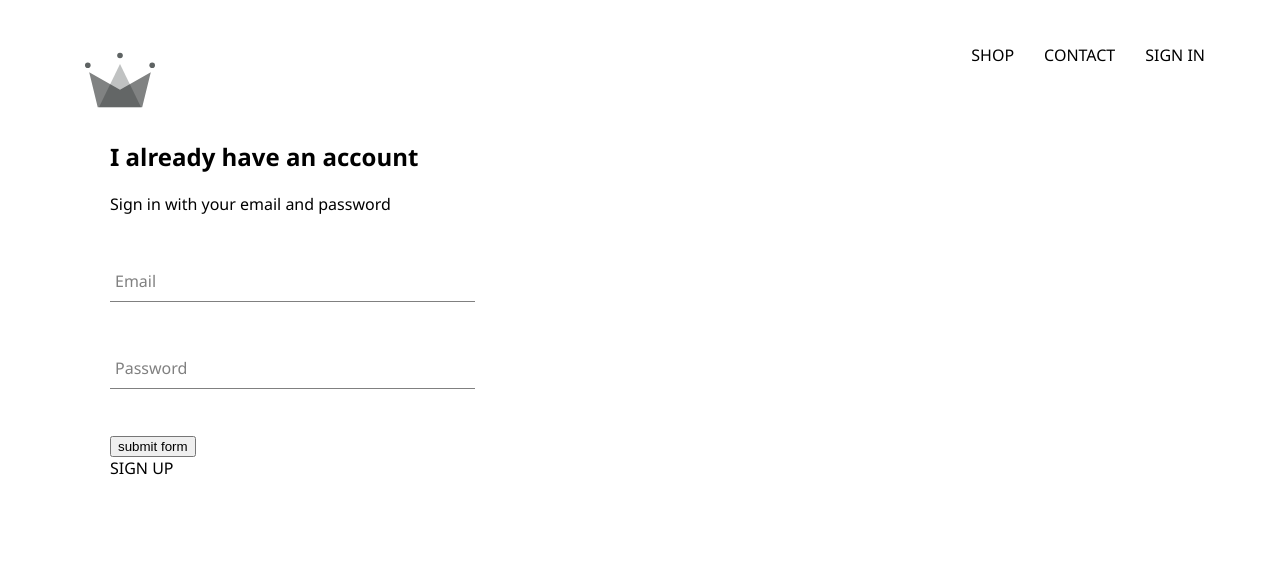
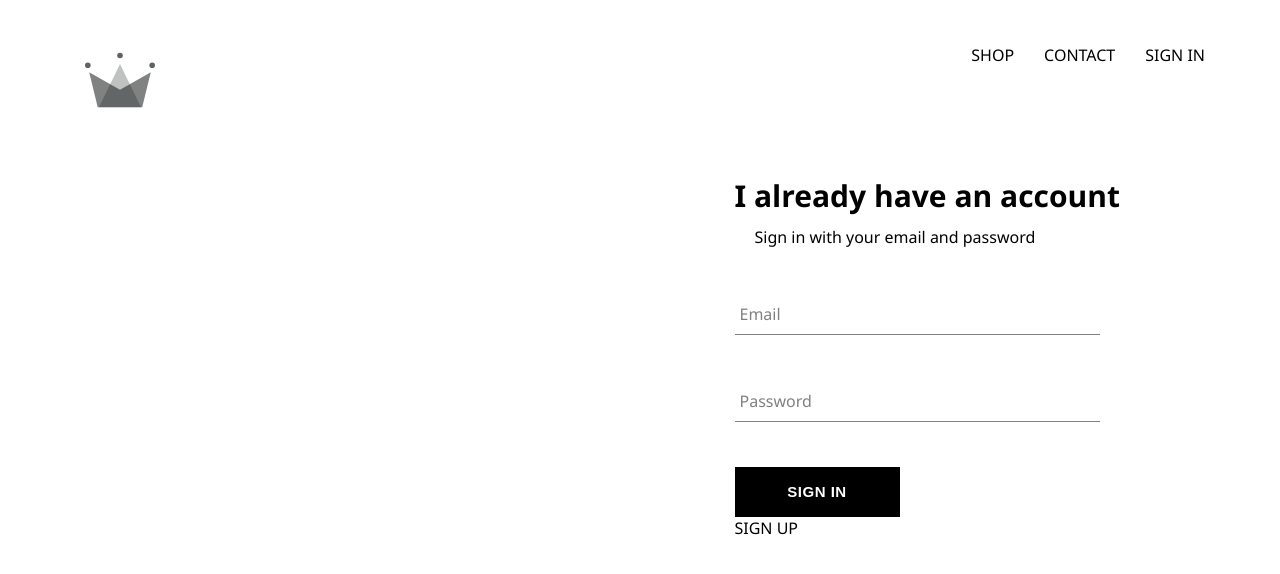
Before and after one commit to abbasiusa98/crown-clothing, a React (Create React App) app: page /signin in a window 1280 px wide. Shown: the top 574 px of the page. Built offline with nearby package versions, Linux system fonts and the light colour scheme.

Commit message:
finished sign in component styling

```diff
--- /dev/null
+++ b/src/components/custom-button/custom-button.css
@@ -0,0 +1,20 @@
+.custom-button {
+  min-width: 165px;
+  width: auto;
+  height: 50px;
+  letter-spacing: 0.5px;
+  line-height: 50px;
+  padding: 0 35px 0 35px;
+  font-size: 15px;
+  background-color: black;
+  color: white;
+  text-transform: uppercase;
+  font-weight: bolder;
+  border: none;
+  cursor: pointer;
+}
+.custom-button:hover {
+  background-color: white;
+  color: black;
+  border: 1px solid black;
+}
--- /dev/null
+++ b/src/components/custom-button/custom-button.jsx
@@ -0,0 +1,13 @@
+import React from "react";
+
+import "./custom-button.css";
+
+const CustomButton = ({ children, ...otherProps }) => {
+  return (
+    <button className="custom-button" {...otherProps}>
+      {children}
+    </button>
+  );
+};
+
+export default CustomButton;
--- a/src/pages/sign-in/sign-in.css
+++ b/src/pages/sign-in/sign-in.css
@@ -1,3 +1,15 @@
 .sign-in-page {
-  margin: 50px;
+  float: right;
+  margin: 50px 100px;
+  display: flex;
+  flex-direction: column;
 }
+
+.title {
+  margin: 10px 0;
+  font-size: 30px;
+}
+
+.subtitle {
+  margin: 0px 20px;
+}
--- a/src/pages/sign-in/sign-in.jsx
+++ b/src/pages/sign-in/sign-in.jsx
@@ -5,6 +5,8 @@ import { Link } from "react-router-dom";
 import "./sign-in.css";
 
 import FormInput from "../../components/form-input/form-input";
+
+import CustomButton from "../../components/custom-button/custom-button";
 
 class SignInPage extends React.Component {
   constructor(props) {
@@ -29,8 +31,8 @@ class SignInPage extends React.Component {
   render() {
     return (
       <div className="sign-in-page">
-        <h2>I already have an account</h2>
-        <span>Sign in with your email and password</span>
+        <h2 className="title">I already have an account</h2>
+        <span className="subtitle">Sign in with your email and password</span>
         <form onSubmit={this.handleSubmit}>
           <FormInput
             name="email"
@@ -48,7 +50,9 @@ class SignInPage extends React.Component {
             value={this.state.password}
             required
           />
-          <input type="submit" value="submit form" />
+          <CustomButton type="submit" value="submit form">
+            SIGN IN
+          </CustomButton>
         </form>
         <Link to="/signup">SIGN UP</Link>
       </div>
```
